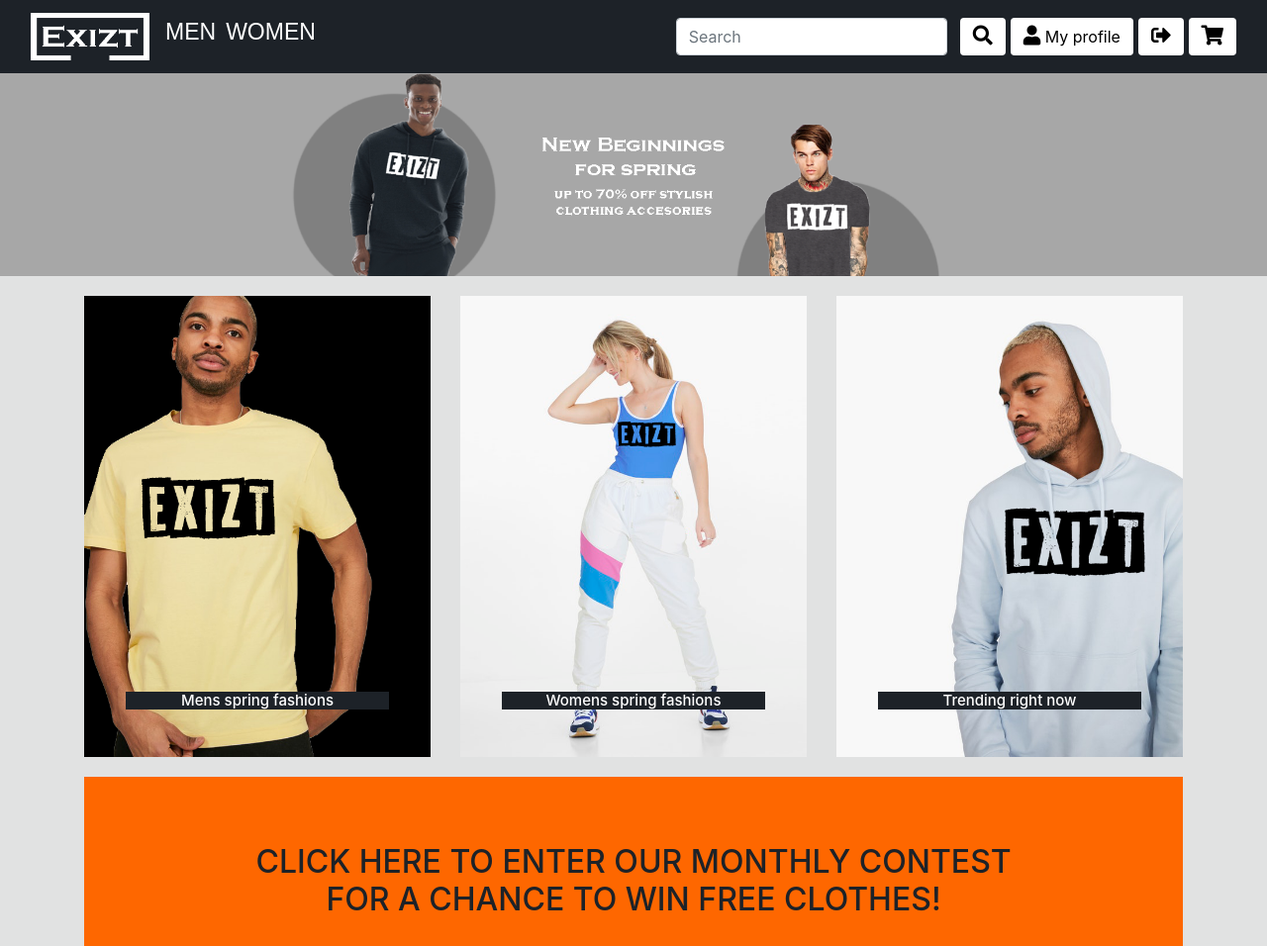
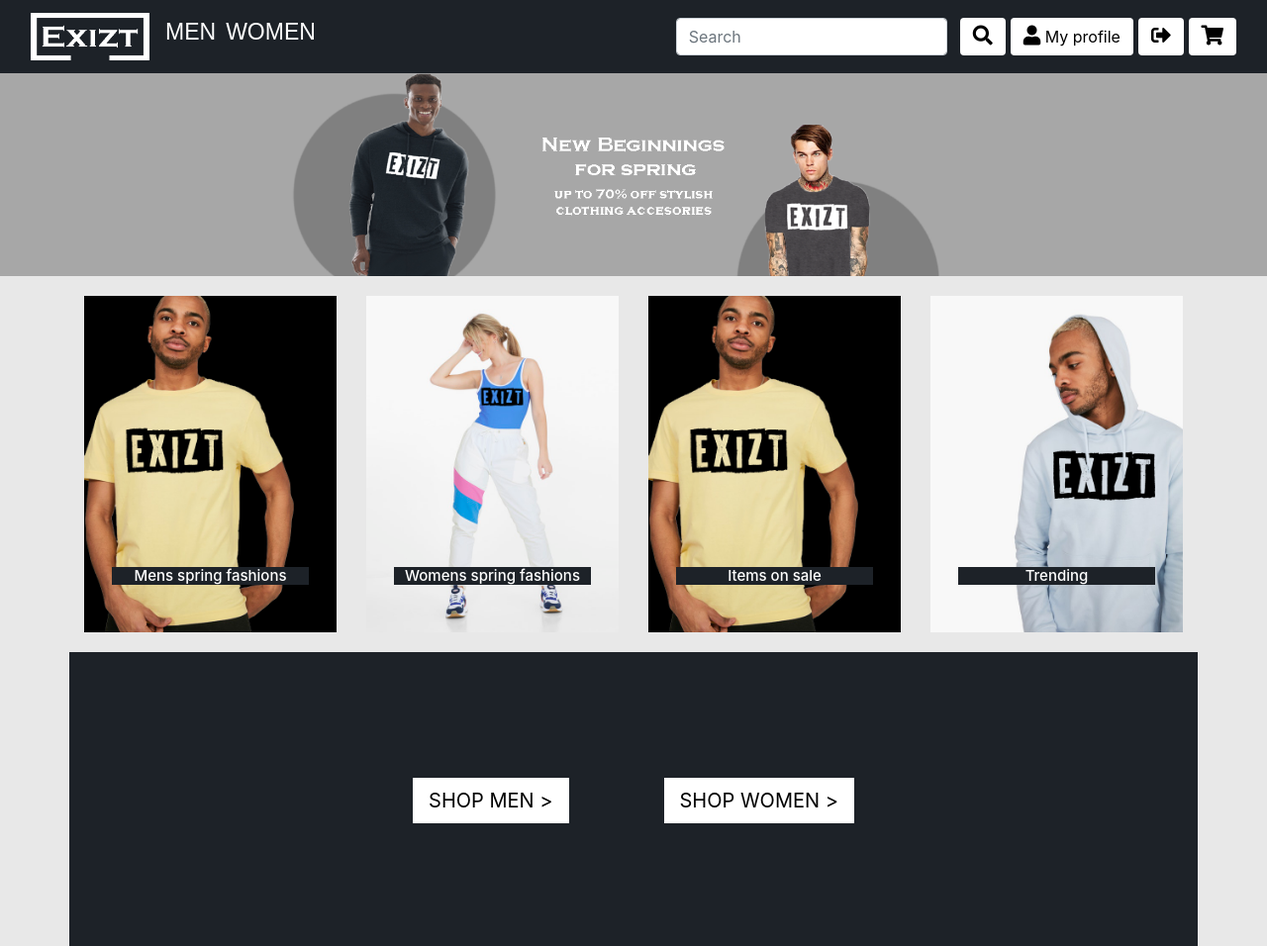
Before and after one commit to cjohansen96/APPGRUPPE2, a PHP site: page / in a window 1280 px wide. Shown: the top 956 px of the page at 99% size. Run offline with PHP 8.4, Linux system fonts and the light colour scheme; the visitor is signed in with stand-in values (Sample User, id 1); some libraries are stand-ins or nearby versions.

Commit message:
Endringer index

```diff
--- a/bottom.php
+++ b/bottom.php
@@ -18,7 +18,7 @@
         <div class="col-md-6 mt-md-0 mt-3">
           <!-- Content -->
           <h5 class="text-uppercase">About us</h5>
-          <p>Exizt is an up and coming online clothing store<br> with a variety of the latest in fashion.</p>
+          <p>Exizt is an up and coming online clothing store<br> with a variety of the latest in fashion. We strive to have<br> the best prices on a variety of brands, and we also want to <br>deliver the best online shopping experience for our customers.</p>
 
         </div>
         <!-- Grid column -->
@@ -56,6 +56,12 @@
             <li>
               <a href="#!">Home</a>
             </li>
+            <li>
+              <a href="#!">Return policy</a>
+            </li>
+            <li>
+              <a href="#!">Terms and conditions</a>
+            </li>
           </ul>
 
         </div>
--- a/css/style_index.css
+++ b/css/style_index.css
@@ -4,8 +4,10 @@ img{
 	height: auto;
 }
 body{
-	background-color: #E1E2E2;
+	background-color: #e8e8e8;
 }
+
+
 #cardHeight{
 	height: 300px;
 }
@@ -17,8 +19,3 @@ body{
 		font-size: 1.5em;
 	}
 }
-@media (max-width: 1000px){
-	#quiztxt{
-		font-size: 1em;
-	}
-}
--- a/css/style_top.css
+++ b/css/style_top.css
@@ -30,6 +30,26 @@ h2:hover{
 	background-color: #FB8122;
 	color: black;
 }
+.btn-danger{
+	background-color: white;
+	color: black;
+	margin-left: 5px;
+	border-radius: 0px;
+	border:none;
+}
+.btn-danger:hover{
+	background-color: #FB8122;
+	color: black;
+}
+.btn.btn-danger:active{
+	background-color: #FB8122;
+	color: black;
+}
+.btn-danger:not(:disabled):not(.disabled):focus{
+	background-color: #FB8122;
+	color: black;
+	box-shadow: none;
+}
 .fas{
 	font-size: 20px;
 }
@@ -38,6 +58,12 @@ h2:hover{
 }
 #cart{
 	display: none;
+}
+button.navbar-toggler{
+	color: white;
+}
+button.navbar-toggler:hover{
+	color: #FB8122;
 }
 
 
--- a/index.php
+++ b/index.php
@@ -17,81 +17,125 @@ require 'slideshow.php';
 
 
 <body>
-
-
  <div style="margin-top: 20px; margin-bottom: 10px; " class="container">
   <div class="row">
-    <div class="col-sm-6 col-md-4 col-lg-4" style=" margin-bottom: 10px;">
+    <div class="col-sm-6 col-md-3 col-lg-3" style=" margin-bottom: 10px;">
+      <a href="mens.php?clothes">
         <img src="Bilder/mens-fashion4.png" class="img-fluid" alt="mens fashion">
         <div class="carousel-caption">
           <h1 style="font-size: 15px; background-color: #1D2228;">Mens spring fashions</h1>
         </div>
+      </a>
     </div>
-    <div class="col-sm-6 col-md-4 col-lg-4" style=" margin-bottom: 10px;">
+    <div class="col-sm-6 col-md-3 col-lg-3" style=" margin-bottom: 10px;">
+      <a href="womens.php?clothes">
         <img src="Bilder/womens-fashion3.png" class="img-fluid" alt="womens fashion">
         <div class="carousel-caption">
           <h1 style="font-size: 15px; background-color: #1D2228;">Womens spring fashions</h1>
         </div>
+      </a>
     </div>
-    <div class="col-sm-6 col-md-4 col-lg-4" style=" margin-bottom: 10px;">
+    <div class="col-sm-6 col-md-3 col-lg-3" style=" margin-bottom: 10px;">
+      <a href="">
+        <img src="Bilder/mens-fashion4.png" class="img-fluid" alt="best sellers">
+        <div class="carousel-caption">
+          <h1 style="font-size: 15px; background-color: #1D2228;">Items on sale</h1>
+        </div>
+      </a>
+    </div>
+    <div class="col-sm-6 col-md-3 col-lg-3" style=" margin-bottom: 10px;">
+      <a href="">
         <img src="Bilder/mens-fashion3.png" class="img-fluid" alt="trending">
         <div class="carousel-caption">
-        <h1 style="font-size: 15px; background-color: #1D2228;">Trending right now</h1>
+          <h1 style="font-size: 15px; background-color: #1D2228;">Trending</h1>
+        </div>
+      </a>
     </div>
   </div>
 </div>
+<div class="container" style="height: 300px; background-color: #1D2228; display: flex; flex-direction: column; text-align: center; justify-content: center; align-items: center;">
+  <div class="row">
+        <!--
+   <a href="#"><img src="Bilder/sale-banner4.webp" style="width: 100%; class="img-fluid" alt="Sales banner"></a>
+ -->
+ <div >
+   <a class="btn btn-danger btn-lg text-center mx-5" role="button" href="mens.php?clothes">SHOP MEN ></a>
  </div>
-
-  <?php
-    if(!isset($_SESSION['customerId'])) {
-    echo '<div class="container">
-      <div class="row">
-   <a href="#"><img src="Bilder/sale-banner4.webp" style="width: 100%; class="img-fluid" alt="Sales banner"></a>
-</div>
-</div>';
-    }
-    elseif (isset($_SESSION['customerId'])) {
-      echo '
-      <div class="container">
-      <div class="row">
-        <a href="quiz.php">
-   <div class="col-sm-12 col-md-12 col-lg-12" style=" margin-bottom: 10px;">
-      <img src="Bilder/orange-banner.jpg" style="width: 100%;" class="img-fluid" alt="">
-      <div class="carousel-caption" style="padding: 2px;">
-        <h1 id="quiztxt" style="color: #1D2228;">CLICK HERE TO ENTER OUR MONTHLY CONTEST FOR A CHANCE TO WIN FREE CLOTHES!</h1>
+ <div >
+   <a class="btn btn-danger btn-lg text-center mx-5" role="button" href="mens.php?clothes">SHOP WOMEN ></a>
  </div>
 </div>
+</div>
+<div style="margin-top: 20px; margin-bottom: 10px; " class="container">
+  <div class="row">
+    <div class="col-sm-6 col-md-3 col-lg-3" style=" margin-bottom: 10px;">
+      <a href="">
+        <img src="Bilder/clothes/11.png" class="img-fluid" alt="">
+        <div class="carousel-caption">
+          <h1 style="font-size: 15px; background-color: #1D2228;">New sweaters</h1>
+        </div>
       </a>
+    </div>
+    <div class="col-sm-6 col-md-3 col-lg-3" style=" margin-bottom: 10px;">
+      <a href="">
+        <img src="Bilder/clothes/18.png" class="img-fluid" alt="">
+        <div class="carousel-caption">
+          <h1 style="font-size: 15px; background-color: #1D2228;">New jeans</h1>
+        </div>
+      </a>
+    </div>
+    <div class="col-sm-6 col-md-3 col-lg-3" style=" margin-bottom: 10px;">
+      <a href="">
+        <img src="Bilder/clothes/5.png" class="img-fluid" alt="">
+        <div class="carousel-caption">
+          <h1 style="font-size: 15px; background-color: #1D2228;">New T-shirts</h1>
+        </div>
+      </a>
+    </div>
+    <div class="col-sm-6 col-md-3 col-lg-3" style=" margin-bottom: 10px;">
+      <a href="">
+        <img src="Bilder/clothes/14.png" class="img-fluid" alt="">
+        <div class="carousel-caption">
+          <h1 style="font-size: 15px; background-color: #1D2228;">New shorts</h1>
+        </div>
+      </a>
+    </div>
+  </div>
+</div>
+<?php
+if (isset($_SESSION['customerId'])) {
+echo '
+<div class="container" style="margin-bottom: 20px;">
+  <div class="row">
+    <div class="col-sm-2"></div>
+    <div class="col-sm-8">
+      <a class="btn btn-primary btn-block text-center" href="quiz.php" role="button" style=" background-color: #1D2228; height: 150px; border-radius: 4px; border: 5px solid #FB8122;"><h1 id="quiztxt">CLICK HERE TO ENTER OUR MONTHLY CONTEST FOR A CHANCE TO WIN FREE PRIZES!</h1></a>
+    </div>
+    <div class="col-sm-2"></div>
   </div>
 </div>
 ';
 }
 ?>
-<!--
+<div class="container" style="margin-bottom: 10px;">
   <div class="row">
-   <a href="#"><img src="Bilder/sale-banner4.webp" class="img-fluid" alt="Sales banner"></a>
+    <div class="col-sm-6 col-md-3 col-lg-3 text-center" style="margin-bottom: 10px;">
+    <h4>Shipping across Europe</h4>
+    <i class="fas fa-shipping-fast " style="font-size: 6em;"></i>
   </div>
--->
-<div style="margin-top: 20px; margin-bottom: 10px; " class="container">
-  <div class="row">
-    <div class="col-sm-6 col-md-4 col-lg-4" style=" margin-bottom: 10px;">
-      <img src="Bilder/clothes/11.png" class="img-fluid" alt="">
-      <div class="carousel-caption">
-        <h1 style="font-size: 15px; background-color: #1D2228;">New sweaters</h1>
+  <div class="col-sm-6 col-md-3 col-lg-3 text-center" style="margin-bottom: 10px;">
+    <h4>Fast and easy shopping</h4>
+    <i class="fas fa-shopping-bag" style="font-size: 6em;"></i>
   </div>
+  <div class="col-sm-6 col-md-3 col-lg-3 text-center" style="margin-bottom: 10px;">
+    <h4>Great return policy</h4>
+    <i class="fas fa-exchange-alt" style="font-size: 6em;"></i>
   </div>
-    <div class="col-sm-6 col-md-4 col-lg-4" style=" margin-bottom: 10px;">
-      <img src="Bilder/clothes/18.png" class="img-fluid" alt="">
-      <div class="carousel-caption">
-        <h1 style="font-size: 15px; background-color: #1D2228;">New jeans</h1>
-      </div>
-    </div>
-
-    <div class="col-sm-6 col-md-4 col-lg-4" style=" margin-bottom: 10px;">
-      <img src="Bilder/clothes/5.png" class="img-fluid" alt="">
-      <div class="carousel-caption">
-        <h1 style="font-size: 15px; background-color: #1D2228;">New T-shirts</h1>
-      </div>
+  <div class="col-sm-6 col-md-3 col-lg-3 text-center" style="margin-bottom: 10px;">
+    <h4>Secure payment methods</h4>
+    <i class="fab fa-cc-visa" style="font-size: 4em;"></i>
+    <i class="fab fa-cc-paypal" style="font-size: 4em;"></i>
+    <i class="fab fa-cc-mastercard" style="font-size: 4em;"></i>
   </div>
 </div>
 </div>
```
Also changed, not shown: Bilder/avatar-mail.png (added), Bilder/avatar-orange.png, Bilder/avatar-phone-orange.png (added), Bilder/avatar-phone.png (added), Bilder/indexbg2.svg (added). Lines whose indentation alone changed are shown as unchanged.
